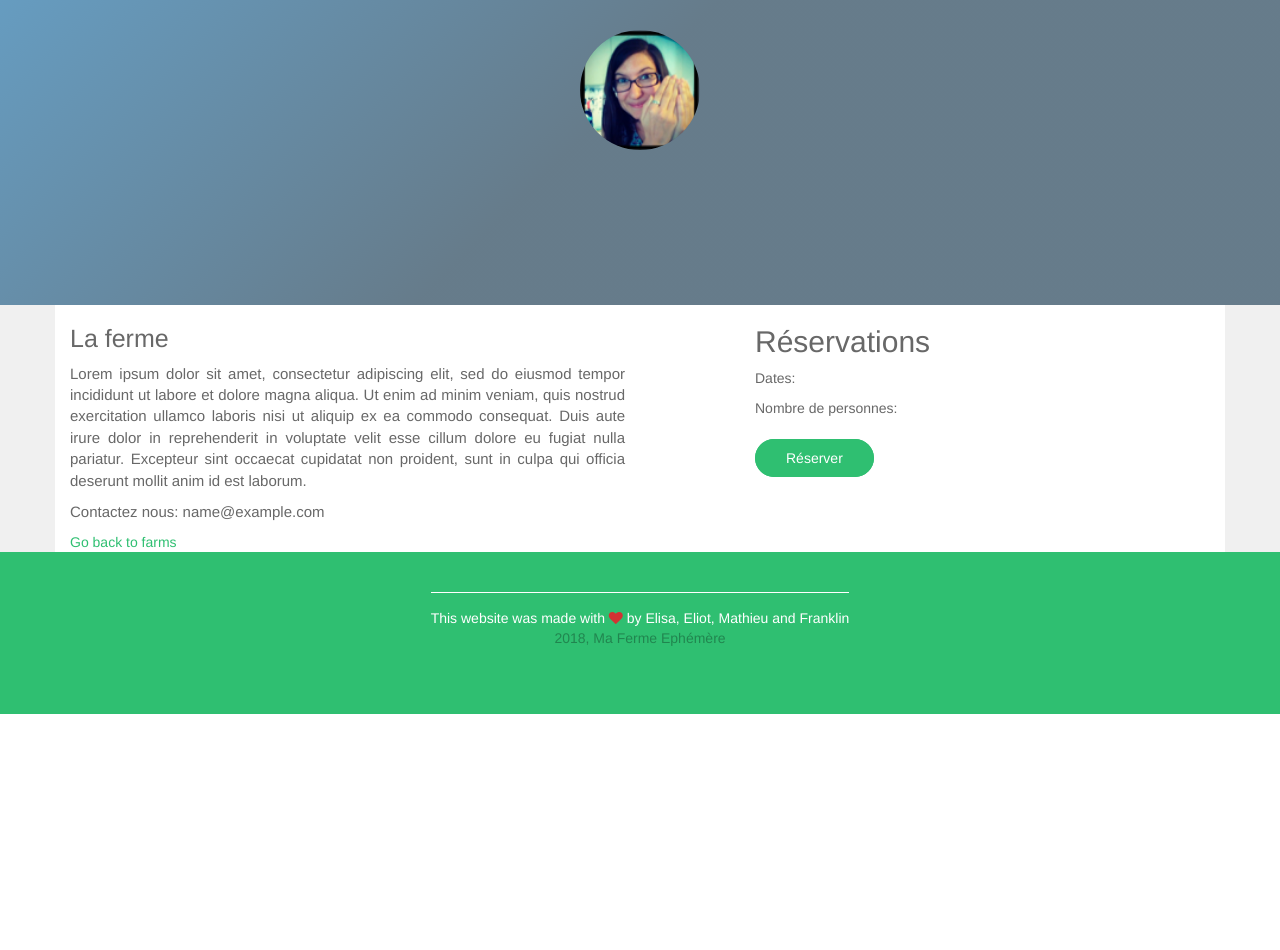
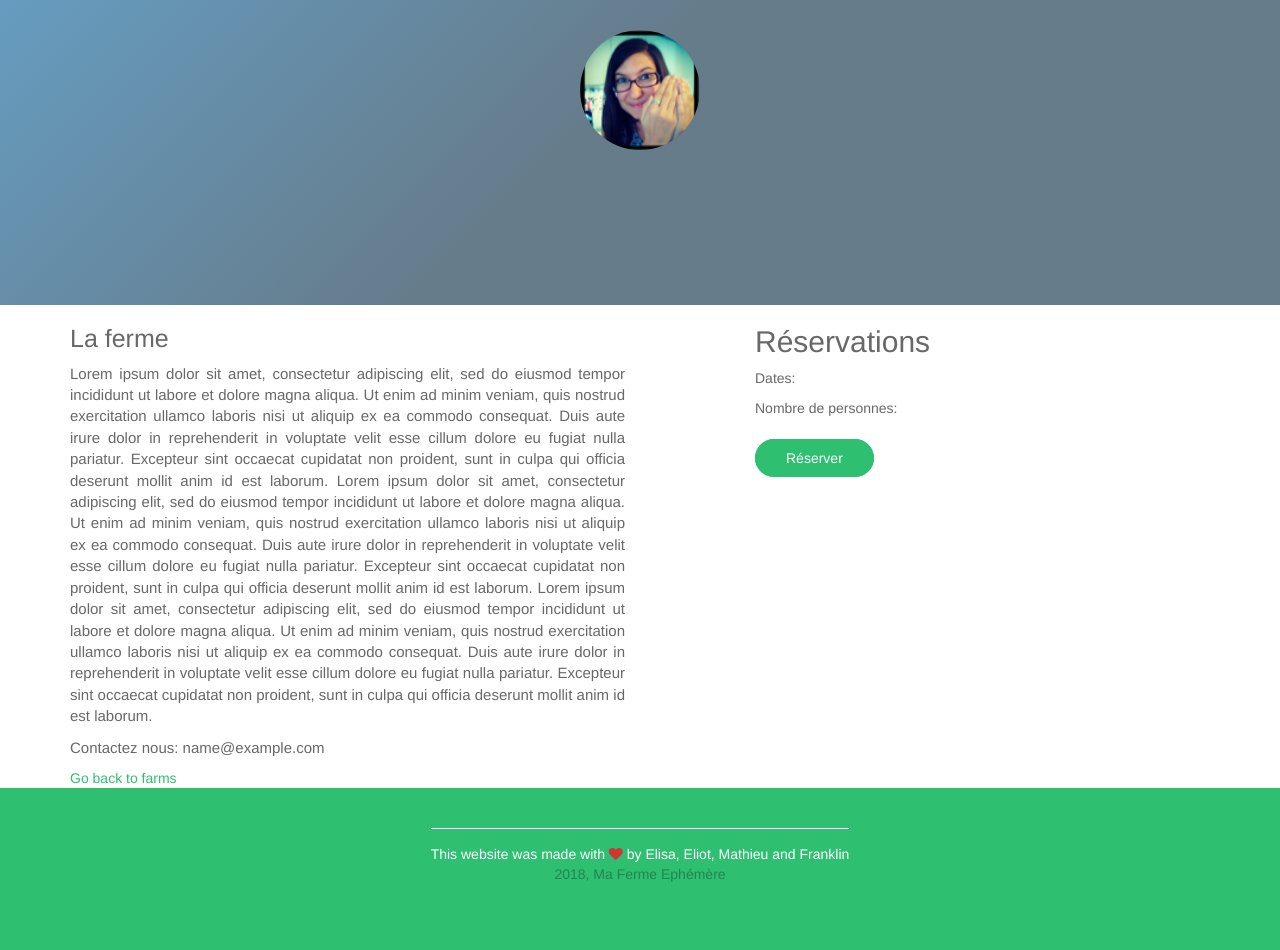
Before and after one commit to ElisaRegnier/ma-ferme-ephemere, a Rails app: page /farms/1 in a window 1280 px wide. Shown: the part 225-1175 px from the top of the page. Before the commit the page ends 939 px from the top, so only its background shows below. Run offline with Rails 7, Linux system fonts and the light colour scheme; tables that the repository leaves empty hold one stand-in row (values such as "Sample post"); style sheets or scripts are compiled from the project's sources; some libraries are stand-ins or nearby versions.

Commit message:
deleted wrapper for better view

```diff
--- a/app/assets/stylesheets/pages/_show.scss
+++ b/app/assets/stylesheets/pages/_show.scss
@@ -14,9 +14,6 @@
     margin-bottom: 30px;
   }
 }
-.wrapper-show-gray {
-  background-color: $light-gray;
-}
 .container-show {
   background-color: white;
   color: $gray;
--- a/app/views/farms/show.html.erb
+++ b/app/views/farms/show.html.erb
@@ -6,13 +6,13 @@
   </div>
 </div>
 
-<div class="wrapper-show-gray">
+
 <div class="container container-show">
   <div class="row row-show">
     <div class ="col-xs-6">
       <div class="description">
         <h2>La ferme</h2>
-          <p>Lorem ipsum dolor sit amet, consectetur adipiscing elit, sed do eiusmod tempor incididunt ut labore et dolore magna aliqua. Ut enim ad minim veniam, quis nostrud exercitation ullamco laboris nisi ut aliquip ex ea commodo consequat. Duis aute irure dolor in reprehenderit in voluptate velit esse cillum dolore eu fugiat nulla pariatur. Excepteur sint occaecat cupidatat non proident, sunt in culpa qui officia deserunt mollit anim id est laborum.</p>
+        <p>Lorem ipsum dolor sit amet, consectetur adipiscing elit, sed do eiusmod tempor incididunt ut labore et dolore magna aliqua. Ut enim ad minim veniam, quis nostrud exercitation ullamco laboris nisi ut aliquip ex ea commodo consequat. Duis aute irure dolor in reprehenderit in voluptate velit esse cillum dolore eu fugiat nulla pariatur. Excepteur sint occaecat cupidatat non proident, sunt in culpa qui officia deserunt mollit anim id est laborum. Lorem ipsum dolor sit amet, consectetur adipiscing elit, sed do eiusmod tempor incididunt ut labore et dolore magna aliqua. Ut enim ad minim veniam, quis nostrud exercitation ullamco laboris nisi ut aliquip ex ea commodo consequat. Duis aute irure dolor in reprehenderit in voluptate velit esse cillum dolore eu fugiat nulla pariatur. Excepteur sint occaecat cupidatat non proident, sunt in culpa qui officia deserunt mollit anim id est laborum. Lorem ipsum dolor sit amet, consectetur adipiscing elit, sed do eiusmod tempor incididunt ut labore et dolore magna aliqua. Ut enim ad minim veniam, quis nostrud exercitation ullamco laboris nisi ut aliquip ex ea commodo consequat. Duis aute irure dolor in reprehenderit in voluptate velit esse cillum dolore eu fugiat nulla pariatur. Excepteur sint occaecat cupidatat non proident, sunt in culpa qui officia deserunt mollit anim id est laborum.</p>
         <p>Contactez nous: <%= @farm.user.email %></p>
       </div>
     </div>
@@ -36,4 +36,3 @@
       <%= link_to 'Delete', @farm, method: :delete, data: { confirm: 'Are you sure?' } %>
     <% end %>
 </div>
-</div>
```
Lines whose indentation alone changed are shown as unchanged.
